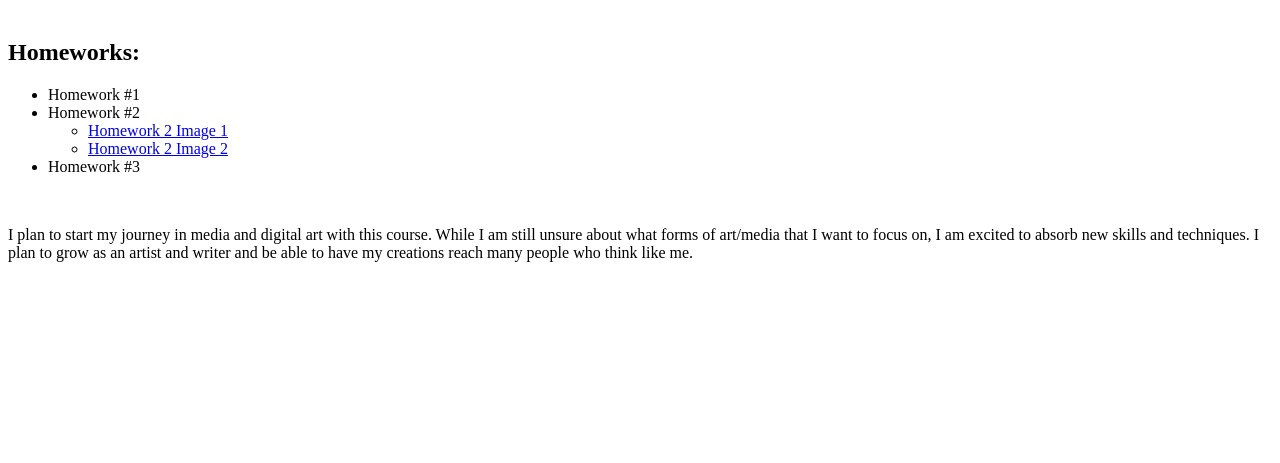
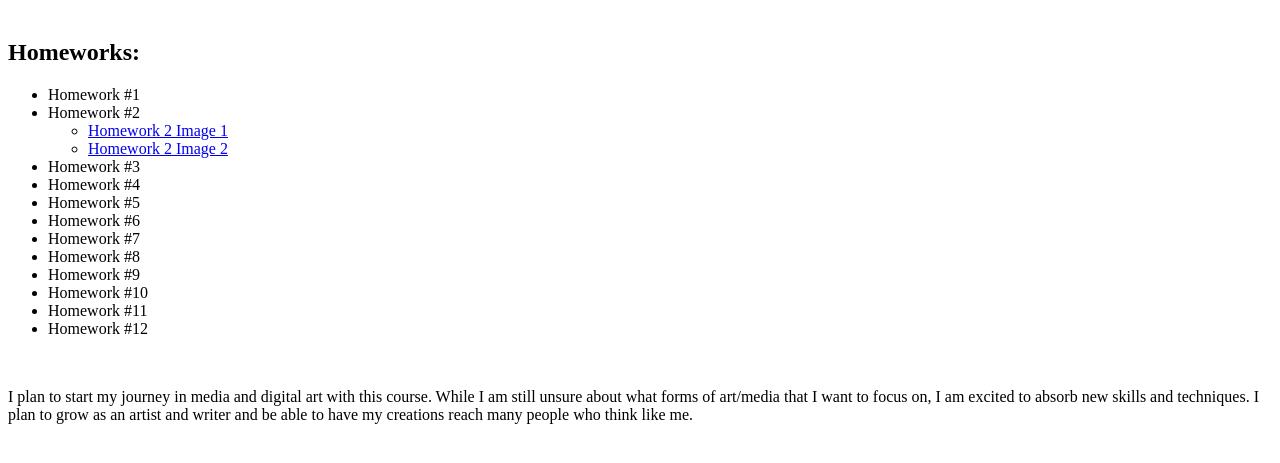
Before and after one commit to wilmo55/medpl150-WilmoAlulema, a plain HTML site: page index.html in a window 1280 px wide. Shown: the part 79-542 px from the top of the page. Drawn offline with Linux system fonts and the light colour scheme.

Commit message:
Add Homework #4 to Homework list in index.html

```diff
--- a/index.html
+++ b/index.html
@@ -20,6 +20,15 @@
                     </ul>
                 </li>
                 <li>Homework #3</li>
+                <li>Homework #4</li>
+                <li>Homework #5</li>
+                <li>Homework #6</li>
+                <li>Homework #7</li>
+                <li>Homework #8</li>
+                <li>Homework #9</li>
+                <li>Homework #10</li>
+                <li>Homework #11</li>
+                <li>Homework #12</li>
               </ul>
         <br>
     <p>I plan to start my journey in media and digital art with this course. While I am still unsure about what forms of art/media that I want to focus on, I am excited to absorb new skills and techniques. I plan to grow as an artist and writer and be able to have my creations reach many people who think like me.</p>
```
